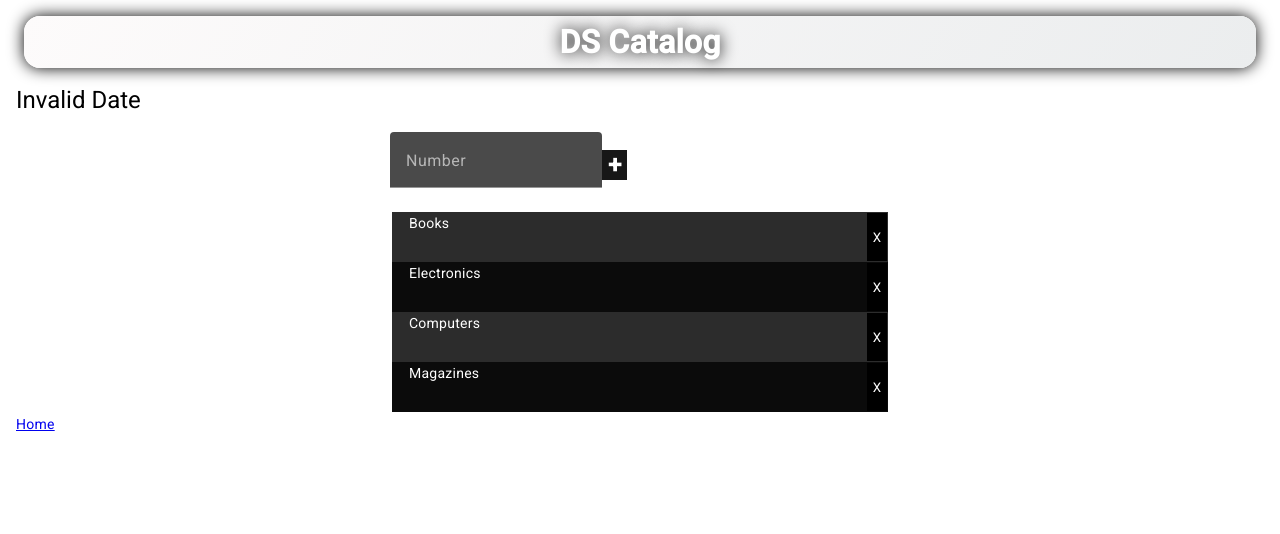
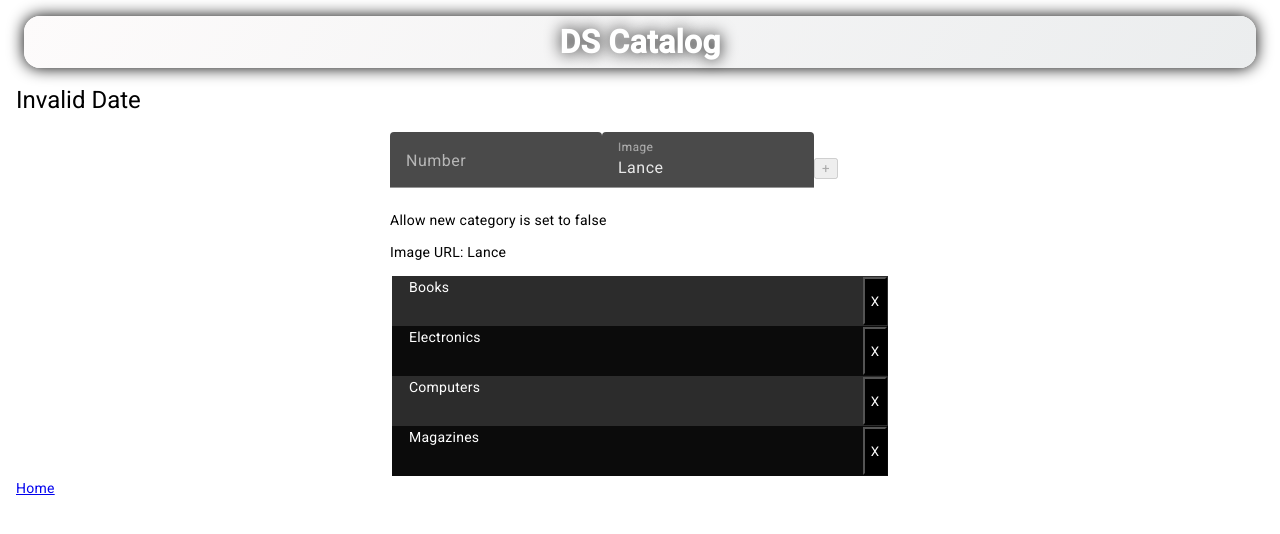
Before and after one commit to gezielcarvalho/java-spring-angular, an Angular app in the folder frontend/: page /categories in a window 1280 px wide. Shown: the top 534 px of the page. Built offline with nearby package versions, Linux system fonts and the light colour scheme.

Commit message:
add data bindings

```diff
--- a/frontend/src/app/components/category/category.component.css
+++ b/frontend/src/app/components/category/category.component.css
@@ -16,24 +16,11 @@
   margin: auto;
 }
 
-.add-button {
-  border-style: none;
-  cursor: pointer;
-  color: #ffffff;
-  background-color: rgb(23, 23, 23);
-  font-size: x-large;
-  font-weight: bold;
-  /* color: white; */
-}
 button {
-  border-style: none;
   cursor: pointer;
   height: 100%;
 }
-.done-button {
-  background-color: #242424;
-  color: #ffffff;
-}
+
 .remove-button {
   background-color: #000000;
   color: #ffffff;
--- a/frontend/src/app/components/category/category.component.html
+++ b/frontend/src/app/components/category/category.component.html
@@ -23,9 +23,33 @@
             </mat-option>
           </mat-autocomplete>
         </mat-form-field>
-        <button (click)="create(newCategory.value)" class="add-button">
+        <!-- Two way data binding -->
+        <mat-form-field class="example-full-width">
+          <mat-label>Image</mat-label>
+          <input
+            type="text"
+            placeholder="Select category image"
+            aria-label="Image"
+            matInput
+            [formControl]="edtImage"
+            [(ngModel)]="strImageUrl"
+            #newImage
+          />
+        </mat-form-field>
+        <!-- Property & event binding-->
+        <button
+          mat-raised-button
+          color="primary"
+          (mouseover)="allowNewCategory = true"
+          (click)="create(newCategory.value)"
+          [disabled]="!allowNewCategory"
+          class="add-button"
+        >
           +
         </button>
+        <!-- String interpolation -->
+        <p>Allow new category is set to {{ allowNewCategory }}</p>
+        <p>Image URL: {{ strImageUrl }}</p>
       </form>
     </div>
     <table>
--- a/frontend/src/app/components/category/category.component.ts
+++ b/frontend/src/app/components/category/category.component.ts
@@ -12,6 +12,7 @@ import { map, startWith } from 'rxjs/operators';
 })
 export class CategoryComponent {
   filteredOptions: Observable<string[]> | undefined;
+  allowNewCategory = false;
   private _filter(value: string): string[] {
     const filterValue = value.toLowerCase();
 
@@ -21,16 +22,23 @@ export class CategoryComponent {
   }
 
   myControl = new FormControl('');
+  edtImage = new FormControl('');
+  strImageUrl = 'Lance';
   options: string[] = ['One', 'Two', 'Three'];
   public date: Date = new Date();
   constructor(private route: ActivatedRoute) {}
 
   ngOnInit(): void {
     this.date = new Date(this.route.snapshot.params['date']);
+    this.edtImage.setValue('');
     this.filteredOptions = this.myControl.valueChanges.pipe(
       startWith(''),
       map((value) => this._filter(value || ''))
     );
+
+    setTimeout(() => {
+      this.allowNewCategory = true;
+    }, 10000);
   }
 
   categories: Category[] = [
@@ -46,7 +54,8 @@ export class CategoryComponent {
       return;
     }
     let id = this.categories.length + 1;
-    let newCategory: Category = { id, name };
+    let imageUrl = this.edtImage.value || '';
+    let newCategory: Category = { id, name, imageUrl };
     this.categories.push(newCategory);
   }
 
--- a/frontend/src/app/models/category.model.ts
+++ b/frontend/src/app/models/category.model.ts
@@ -3,10 +3,12 @@
 export class Category {
   id: number;
   name: string;
+  imageUrl?: string;
   // Add other properties and methods as needed
 
-  constructor(id: number, name: string) {
+  constructor(id: number, name: string, imageUrl?: string) {
     this.id = id;
     this.name = name;
+    this.imageUrl = imageUrl;
   }
 }
```
